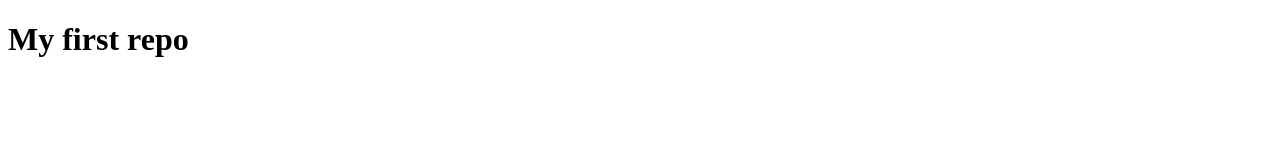
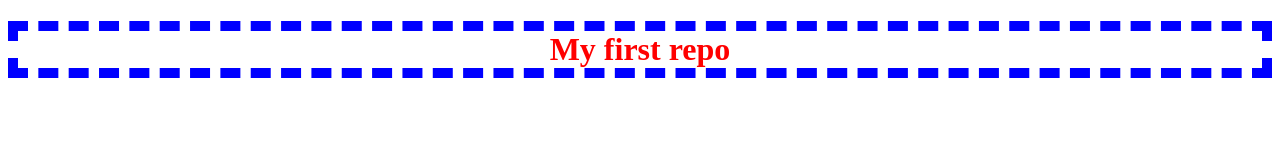
Before and after one commit to West-Bingham/my-first-repo, a plain HTML site: page index.html in a window 1280 px wide. Drawn offline with Linux system fonts and the light colour scheme.

Commit message:
centered, border, and red

```diff
--- /dev/null
+++ b/Styles.CSS
@@ -0,0 +1,7 @@
+h1 {
+    text-align: center;
+    border: 10px;
+    border-style: dashed;
+    color: red;
+    border-color: blue;
+}
--- a/index.html
+++ b/index.html
@@ -5,6 +5,7 @@
     <meta http-equiv="X-UA-Compatible" content="IE=edge">
     <meta name="viewport" content="width=device-width, initial-scale=1.0">
     <title>Document</title>
+    <link rel="stylesheet" href="Styles.CSS">
 </head>
 <body>
     <h1>My first repo</h1>
```
